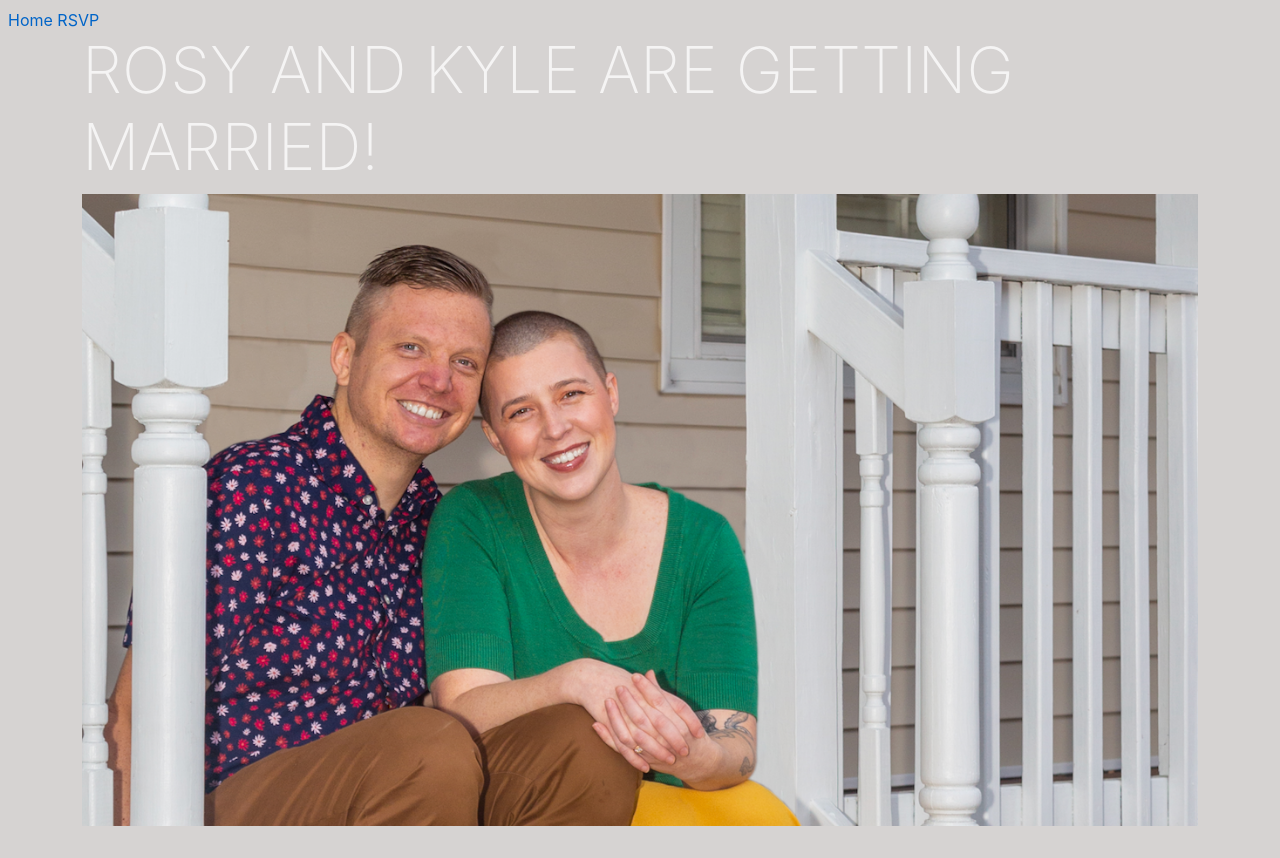
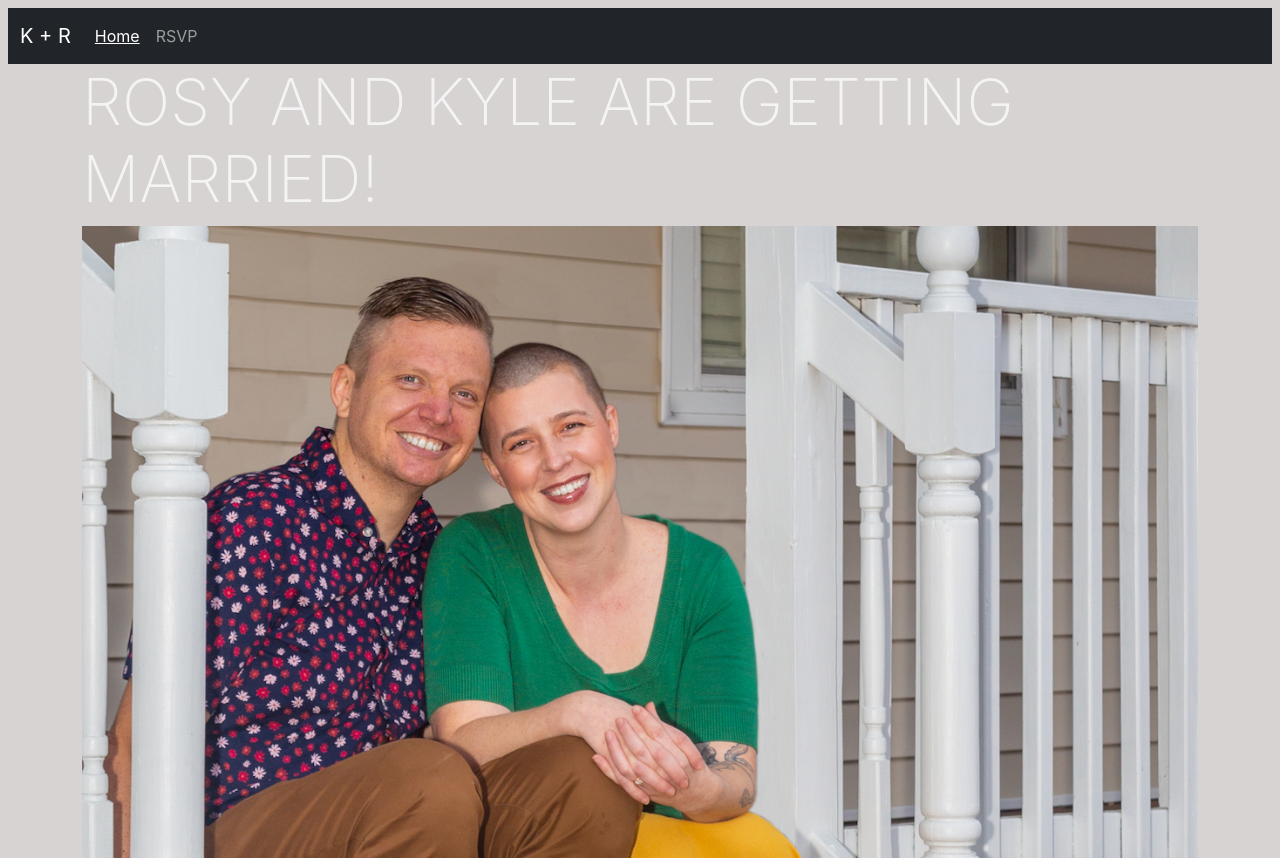
Before and after one commit to kalmas/rosyandkyle-com, a Svelte app: page / in a window 1280 px wide. Before the commit the page ends 826 px from the top, so only its background shows below. Built offline with nearby package versions, Linux system fonts and the light colour scheme.

Commit message:
style nav bar

```diff
--- a/public/global.css
+++ b/public/global.css
@@ -67,3 +67,7 @@ button:focus {
 .hidden {
 	visibility: hidden;
 }
+
+.active {
+	text-decoration: underline;
+}
--- a/src/App.svelte
+++ b/src/App.svelte
@@ -1,5 +1,6 @@
 <script lang="ts">
     import { Router, Link, Route } from "svelte-routing";
+    import Nav from "./Nav.svelte";
 
     import Home from "./routes/Home.svelte";
     import RSVP from "./routes/RSVP.svelte";
@@ -8,12 +9,9 @@
 </script>
 
 <Router {url}>
-	<nav>
-		<Link to="/">Home</Link>
-		<Link to="rsvp">RSVP</Link>
-	</nav>
-	<div>
+    <Nav {url} />
+    <main>
         <Route path="rsvp"><RSVP /></Route>
         <Route path="/"><Home /></Route>
-	</div>
+    </main>
 </Router>
--- /dev/null
+++ b/src/Nav.svelte
@@ -0,0 +1,33 @@
+<script lang="ts">
+    import { Router, Link, Route } from "svelte-routing";
+    import helpers from "./helpers";
+
+    export var url: string = "hello!";
+
+    function getProps({ location, href, isPartiallyCurrent, isCurrent }) {
+        const isActive =
+            href === "/" ? isCurrent : isPartiallyCurrent || isCurrent;
+
+        // The object returned here is spread on the anchor element's attributes
+        if (isActive) {
+            return { class: "nav-link active" };
+        }
+        return { class: "nav-link" };
+    }
+</script>
+
+<div>
+    <nav class="navbar navbar-expand navbar-dark bg-dark">
+        <div class="container-fluid">
+            <Link to="/" class="navbar-brand">{helpers.ourInitials()}</Link>
+            <ul class="navbar-nav me-auto mb-2 mb-lg-0">
+                <li class="nav-item">
+                    <Link to="/" {getProps}>Home</Link>
+                </li>
+                <li class="nav-item">
+                    <Link to="/rsvp" {getProps}>RSVP</Link>
+                </li>
+            </ul>
+        </div>
+    </nav>
+</div>
--- a/src/helpers.ts
+++ b/src/helpers.ts
@@ -6,8 +6,16 @@ const ourNames = () => {
     }
 };
 
+const ourInitials = () => {
+    if (Math.random() < 0.5) {
+        return "K + R";
+    } else {
+        return "R + K";
+    }
+};
 const helpers = {
-    ourNames
+    ourNames,
+    ourInitials
 }
 
 export default helpers;
--- a/src/routes/RSVP.svelte
+++ b/src/routes/RSVP.svelte
@@ -15,7 +15,7 @@
 
     const changeGreeting = (e) => {
         if (e.target.value.length) {
-            greeting =  e.target.value.replace(/ .*/, '') ;
+            greeting = e.target.value.replace(/ .*/, "");
         } else {
             greeting = "friend";
         }
@@ -38,16 +38,14 @@
             showDetails = true;
         }
     };
-
-
 </script>
 
-<main>
 <div class="container">
     <h1>Hello, {greeting}!</h1>
     <p>
-            Thanks for RSVPing to {helpers.ourNames()}'s wedding. Please tell us a few things
-            to help us prepare. If this form isn't working right, text Kyle.
+        Thanks for RSVPing to {helpers.ourNames()}'s wedding. Please tell us a
+        few things to help us prepare. If this form isn't working right, text
+        Kyle.
     </p>
 
     <form class="needs-validation" novalidate>
@@ -96,20 +94,19 @@
 
             <div class="collapse mb-2" class:show={rsvp == "yes"}>
                 <div class="mb-2">
-                        <strong>Lorem ipsum dolor sit amet,</strong> consectetur
-                        adipiscing elit. Mauris vitae iaculis odio. Suspendisse nisi
-                        ipsum, pharetra sed massa id, imperdiet sollicitudin diam.
-                        Nam magna leo, luctus eu sodales sit amet, ornare et velit.
-                        Mauris at elit aliquam, ullamcorper dui sed, dignissim leo.
-                        Praesent in semper metus, in vestibulum sem. Morbi non nulla
-                        viverra, elementum dolor in, hendrerit lectus. In mollis
-                        lobortis quam non varius. Integer vel ex vitae ante gravida
-                        sodales sit amet eu nunc. Morbi in lectus arcu. Nullam erat
-                        diam, vehicula ac volutpat ac, rutrum in mi. Duis laoreet
-                        mauris sit amet enim elementum, viverra suscipit dui pulvinar.
-                        Aenean vel massa rhoncus, varius erat iaculis, cursus urna.
-                        Mauris sapien dui, consectetur et porta quis, pharetra id
-                        tortor. Vivamus pharetra tempus nisi, a tincidunt eros mattis
+                    <strong>Lorem ipsum dolor sit amet,</strong> consectetur adipiscing
+                    elit. Mauris vitae iaculis odio. Suspendisse nisi ipsum, pharetra
+                    sed massa id, imperdiet sollicitudin diam. Nam magna leo, luctus
+                    eu sodales sit amet, ornare et velit. Mauris at elit aliquam,
+                    ullamcorper dui sed, dignissim leo. Praesent in semper metus,
+                    in vestibulum sem. Morbi non nulla viverra, elementum dolor in,
+                    hendrerit lectus. In mollis lobortis quam non varius. Integer
+                    vel ex vitae ante gravida sodales sit amet eu nunc. Morbi in
+                    lectus arcu. Nullam erat diam, vehicula ac volutpat ac, rutrum
+                    in mi. Duis laoreet mauris sit amet enim elementum, viverra suscipit
+                    dui pulvinar. Aenean vel massa rhoncus, varius erat iaculis,
+                    cursus urna. Mauris sapien dui, consectetur et porta quis, pharetra
+                    id tortor. Vivamus pharetra tempus nisi, a tincidunt eros mattis
                     nec.
                 </div>
 
@@ -186,8 +183,7 @@
                         id="partner"
                         autocomplete="off"
                     />
-                        <label class="btn btn-outline-dark" for="partner"
-                            >Yes</label
+                    <label class="btn btn-outline-dark" for="partner">Yes</label
                     >
 
                     <input
@@ -210,14 +206,14 @@
                     <button
                         disabled={complete === false}
                         type="submit"
-                            class="submit mx-auto btn btn-dark btn-block">Submit</button
+                        class="submit mx-auto btn btn-dark btn-block"
+                        >Submit</button
                     >
                 </div>
             </div>
         </div>
     </form>
 </div>
-</main>
 
 <style>
     main {
@@ -239,6 +235,5 @@
 
     .submit {
         max-width: 70%;
-
     }
 </style>
```
Lines whose indentation alone changed are shown as unchanged.
